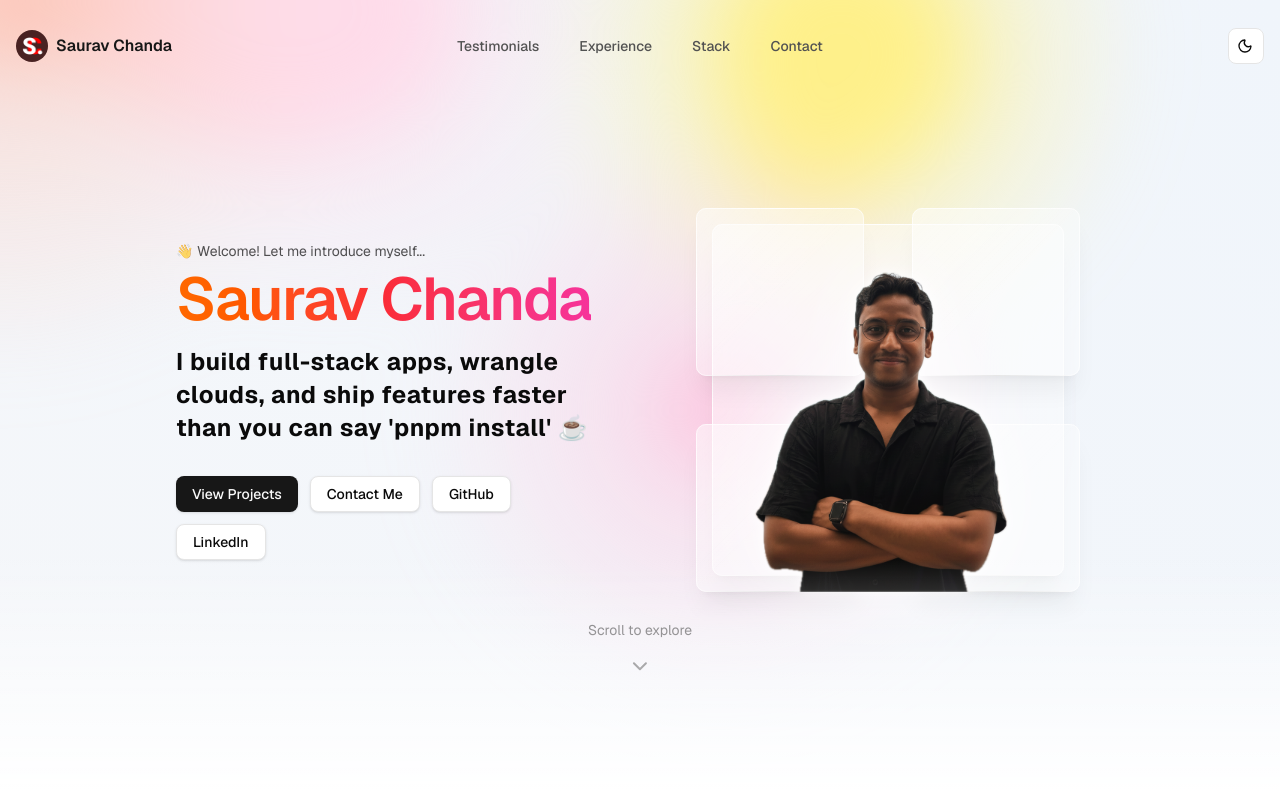
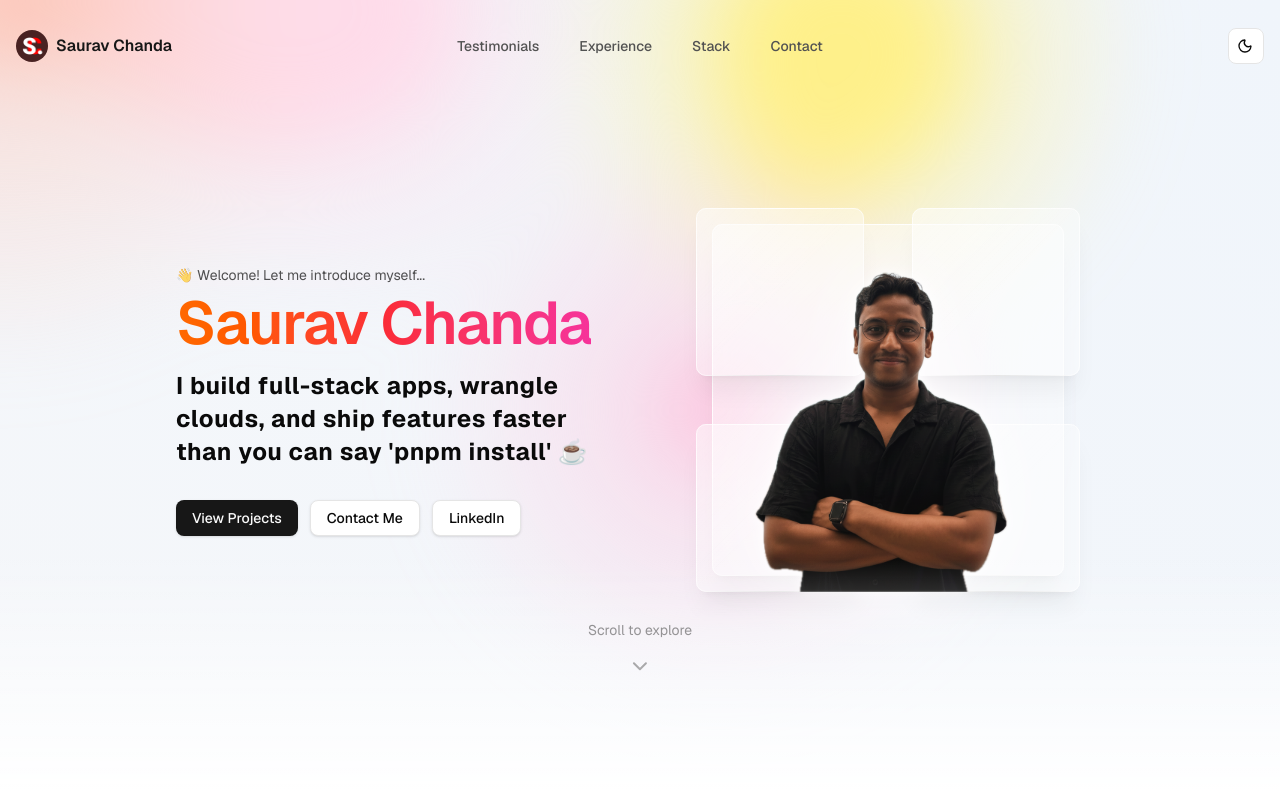
Before and after one commit to SauravChanda/Portfolio-website, a Next.js app: page / in a window 1280 px wide. Shown: the top 799 px of the page. Built offline with nearby package versions, Linux system fonts and the light colour scheme.

Commit message:
refactor(hero-section): remove github button from hero section

```diff
--- a/src/components/sections/hero-section.tsx
+++ b/src/components/sections/hero-section.tsx
@@ -63,20 +63,6 @@ export function HeroSection() {
                     Contact Me
                   </Button>
                 </ScrollToSection>
-              </motion.div>
-              <motion.div
-                whileHover={{ scale: 1.05, rotate: 2 }}
-                whileTap={{ scale: 0.95 }}
-              >
-                <Button variant="outline" asChild>
-                  <a
-                    href="https://github.com/SauravChanda"
-                    target="_blank"
-                    rel="noopener noreferrer"
-                  >
-                    GitHub
-                  </a>
-                </Button>
               </motion.div>
               <motion.div
                 whileHover={{ scale: 1.05, rotate: -2 }}
```
